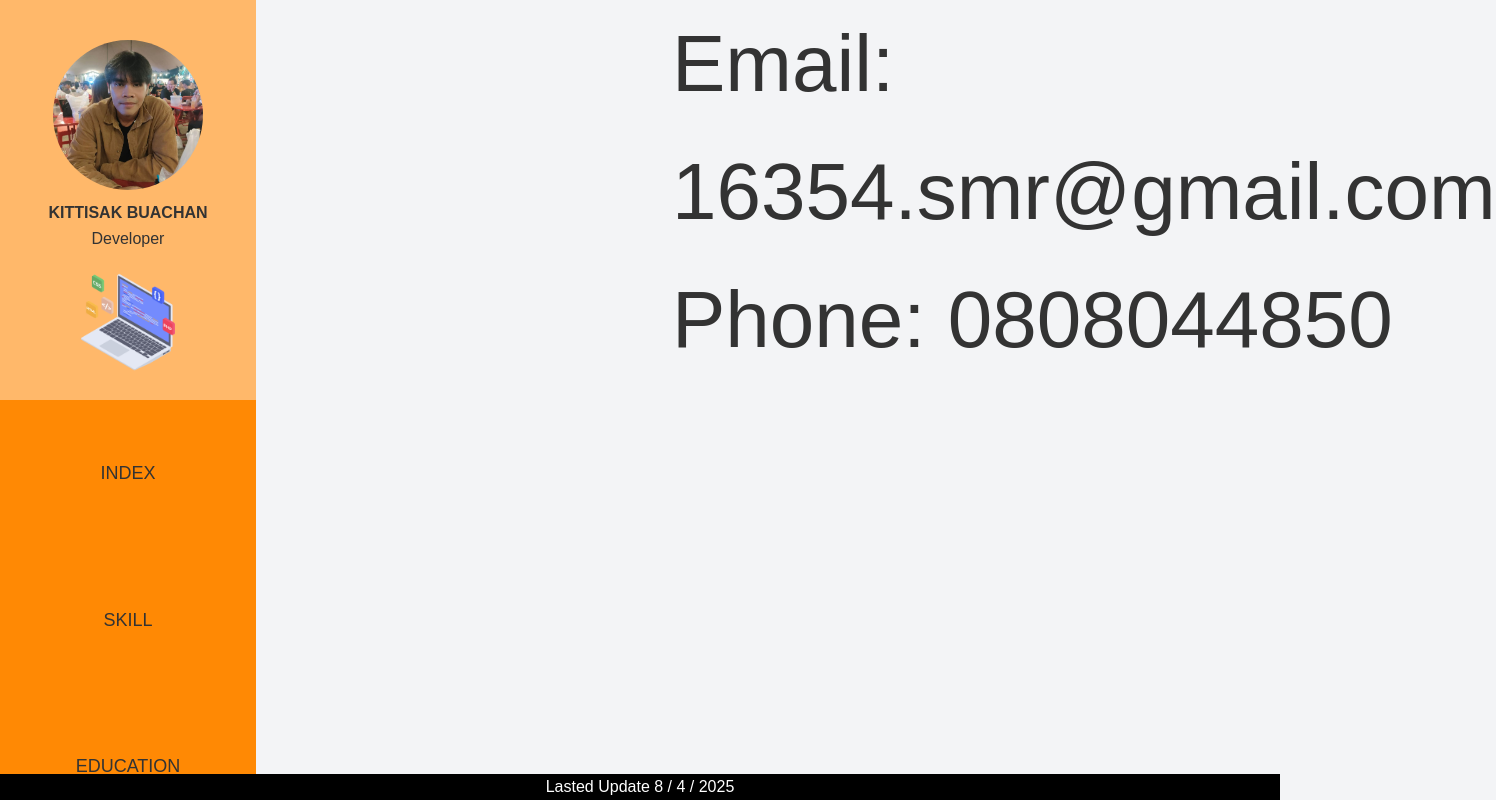
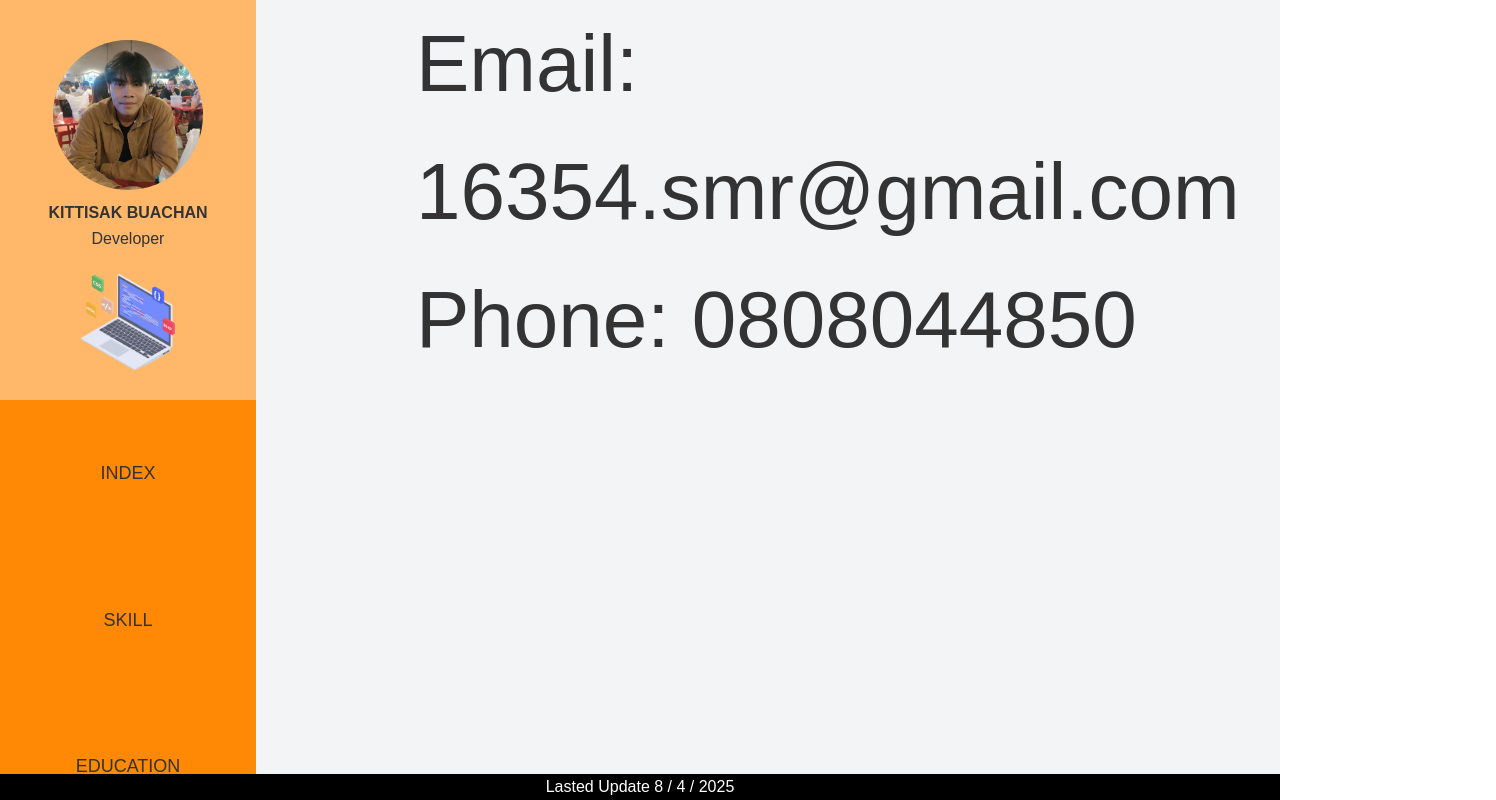
Before and after one commit to Parnzzz/Parnzzz.github.io, a Next.js app: page /Contact in a window 1280 px wide. Shown: the top 800 px of the page, 1496 px wide, since content can reach past the window. Built offline with nearby package versions, Linux system fonts and the light colour scheme.

Commit message:
Update page.jsx

```diff
--- a/src/app/Contact/page.jsx
+++ b/src/app/Contact/page.jsx
@@ -6,7 +6,7 @@ function contactPage() {
     <div className='flex bg-gray-100'>
       <Header />
       <div className='bg-gray-100 flex flex-col '></div>
-       <div className='bg-gray-100 text-[80px] flex-col ml-104'>
+       <div className='bg-gray-100 text-[80px] flex-col ml-40'>
        <div>Email: 16354.smr@gmail.com</div>
 
        <div>Phone: 0808044850</div>
```
